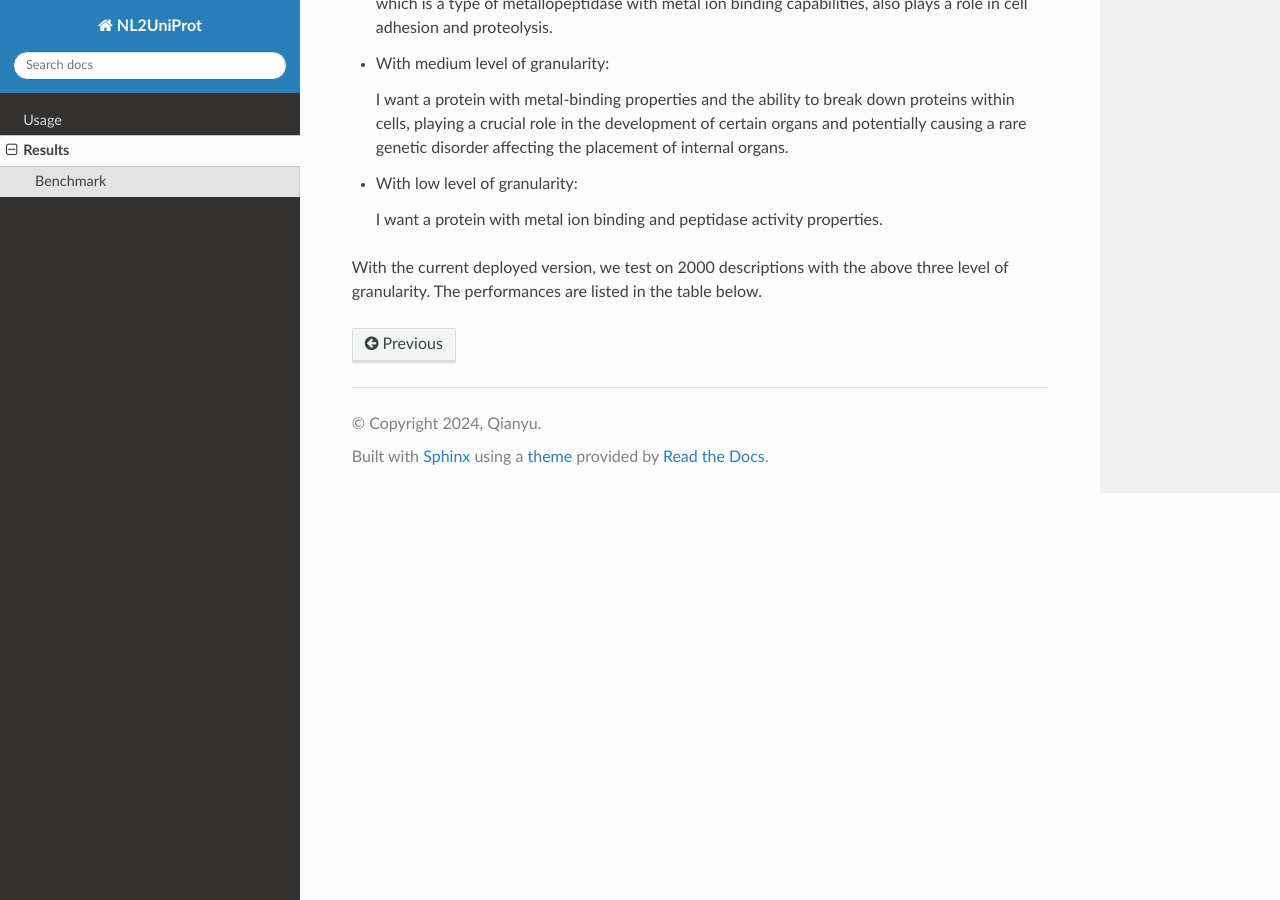
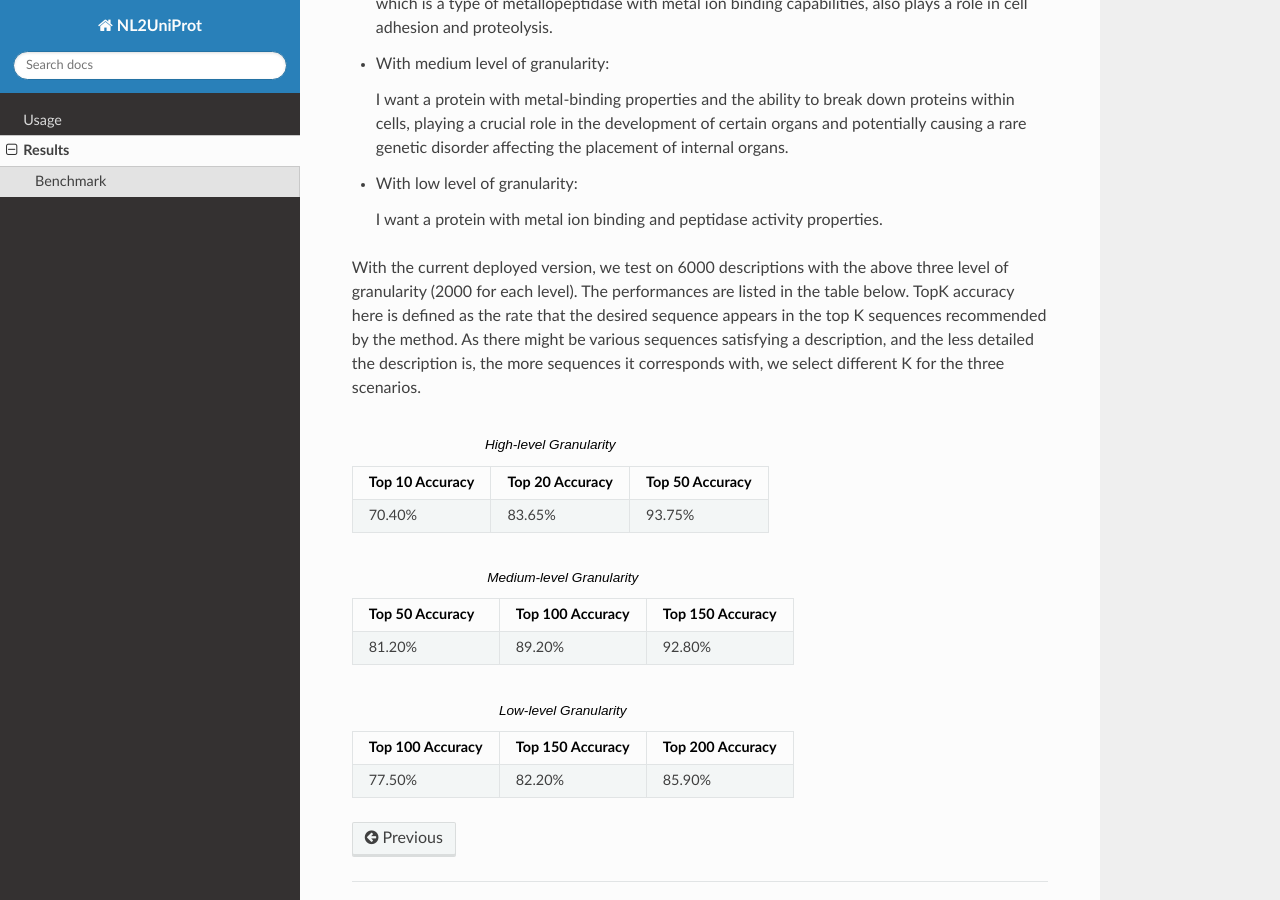
Before and after one commit to qzheng75/NL2UniProt, a Sphinx documentation site: the page built from docs/source/results.rst, in a window 1280 px wide and 900 px high, scrolled down 477 px. Built offline with Sphinx 7.4.7 and the Read the Docs theme 3.1.0, drawn with Linux system fonts in a browser that asks for light colours.

Commit message:
Update results.rst

```diff
--- a/docs/source/results.rst
+++ b/docs/source/results.rst
@@ -28,5 +28,40 @@
 
   I want a protein with metal ion binding and peptidase activity properties.
 
-With the current deployed version, we test on 2000 descriptions with the above three level of granularity.
-The performances are listed in the table below.
+With the current deployed version, we test on 6000 descriptions with the above three level of granularity (2000 for each level).
+The performances are listed in the table below. TopK accuracy here is defined as the rate that the desired sequence appears in the top K
+sequences recommended by the method. As there might be various sequences satisfying a description, and the less detailed the description is,
+the more sequences it corresponds with, we select different K for the three scenarios.
+
+.. list-table:: High-level Granularity
+   :widths: 25 25 25
+   :header-rows: 1
+
+   * - Top 10 Accuracy
+     - Top 20 Accuracy
+     - Top 50 Accuracy
+   * - 70.40%
+     - 83.65%
+     - 93.75%
+
+.. list-table:: Medium-level Granularity
+   :widths: 25 25 25
+   :header-rows: 1
+
+   * - Top 50 Accuracy
+     - Top 100 Accuracy
+     - Top 150 Accuracy
+   * - 81.20%
+     - 89.20%
+     - 92.80%
+
+.. list-table:: Low-level Granularity
+   :widths: 25 25 25
+   :header-rows: 1
+
+   * - Top 100 Accuracy
+     - Top 150 Accuracy
+     - Top 200 Accuracy
+   * - 77.50%
+     - 82.20%
+     - 85.90%
```
